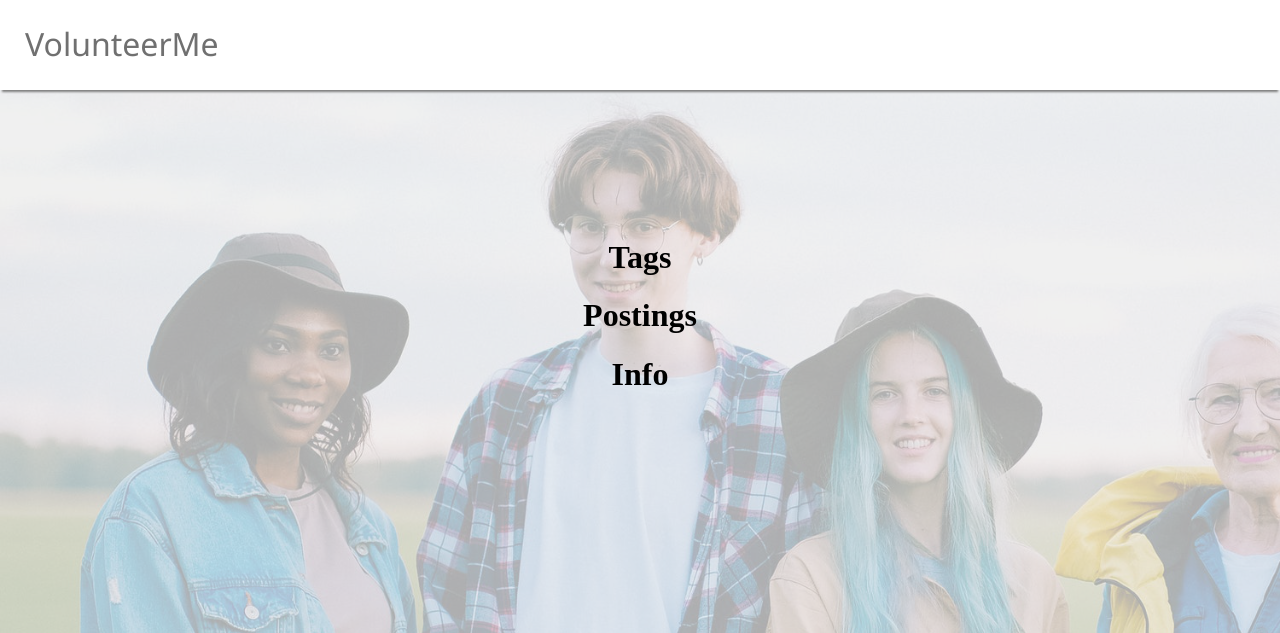
After one commit to RBHNirvana/NWHacks, a Flask app: template app/templates/volpositions.html in a window 1280 px wide. The commit adds this page. Shown: the top 633 px of the page. Run offline with Flask 2, Linux system fonts and the light colour scheme; the template is opened without the code that fills it, so the values that code supplies are empty.

Commit message:
Added the positions page to repo

```diff
--- /dev/null
+++ b/app/static/positions.css
@@ -0,0 +1,3 @@
+.content-container{
+    text-align: center;
+}
--- /dev/null
+++ b/app/templates/volpositions.html
@@ -0,0 +1,26 @@
+{% extends 'base.html' %}
+
+{% block head %}
+<link rel="stylesheet" href="../static/positions.css">
+<link rel="stylesheet" href="../static/index.css">
+<title>VolunteerMe</title>
+{% endblock %}
+
+{% block content %}
+<body>
+    <div class="header">
+      <h1>VolunteerMe</h1>
+    </div>
+    <div class="content-container">
+        <div class="tags-bar">
+            <h1>Tags</h1>
+        </div>
+        <div class="postings">
+            <h1>Postings</h1>
+        </div>
+        <div class="info-container">
+            <h1>Info</h1>
+        </div>
+    </div>
+</body>
+{% endblock %}
```
Also changed, not shown: app/templates/index.html (+7 -5 lines).
